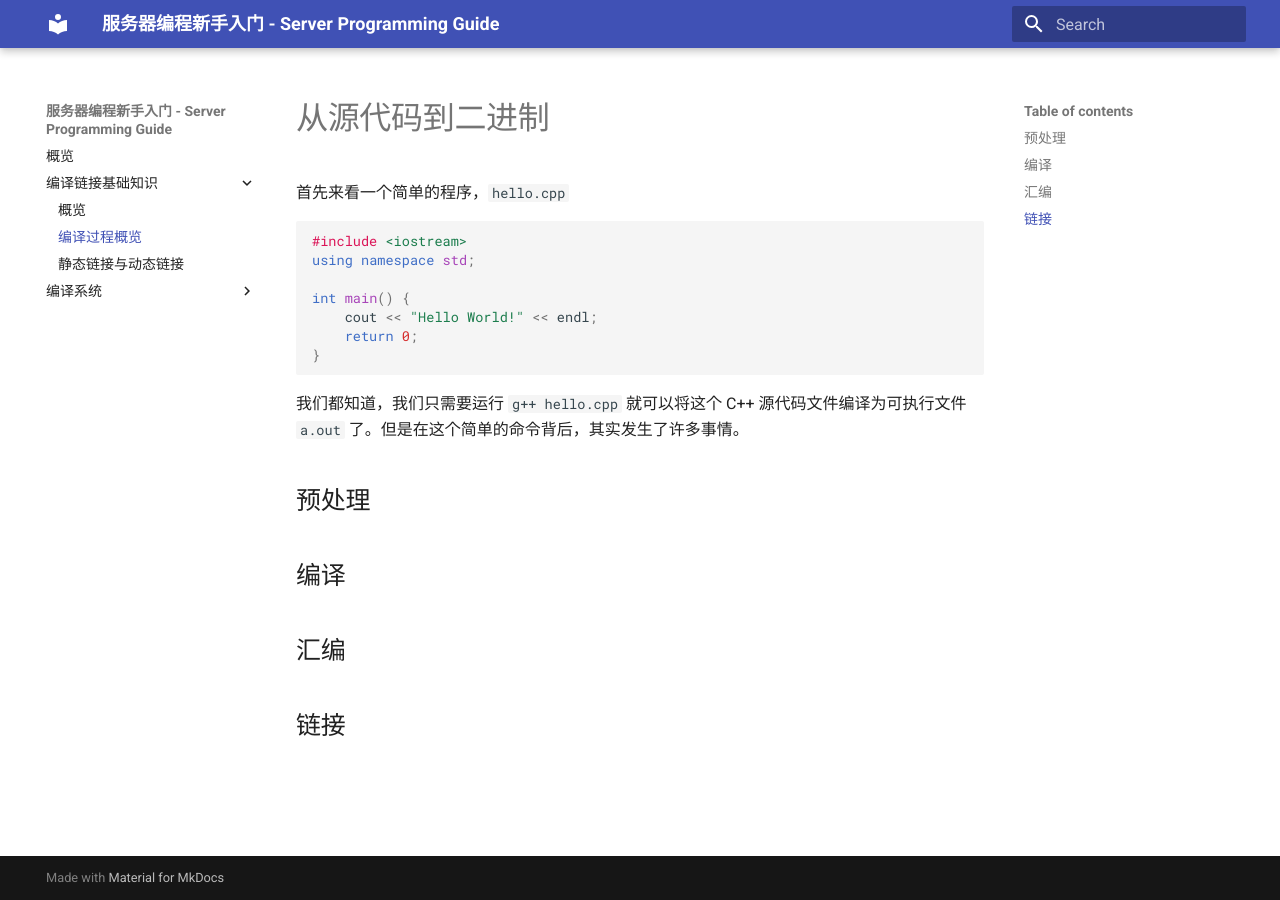
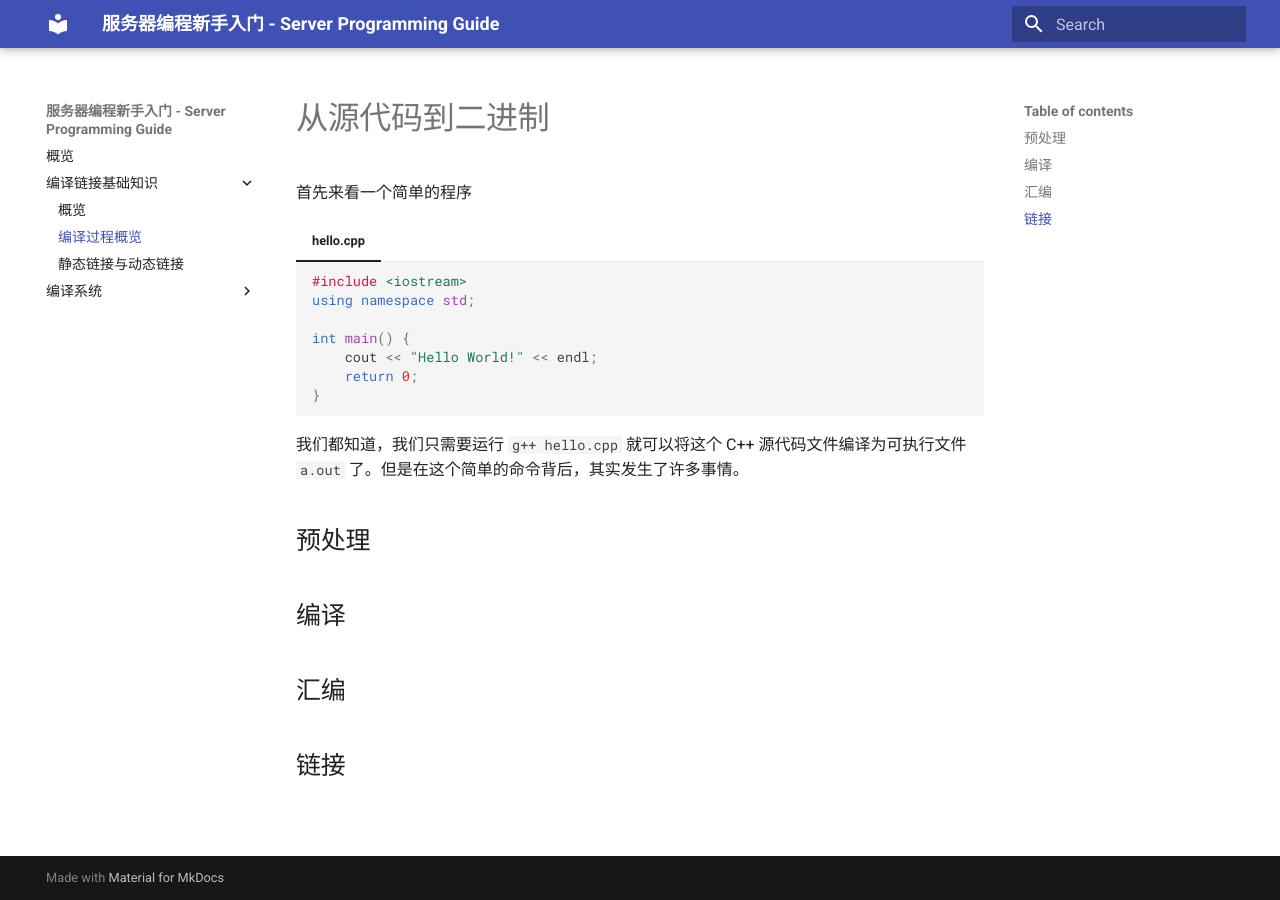
Before and after one commit to howardlau1999/server-programming-guide, an MkDocs documentation site: the page built from docs/basics/procedure.md, in a window 1280 px wide. Built offline with MkDocs 1.6.1 and Material for MkDocs 9.7.7, drawn with Linux system fonts in a browser that asks for light colours.

Commit message:
add tabbed

````diff
--- a/docs/basics/procedure.md
+++ b/docs/basics/procedure.md
@@ -1,16 +1,18 @@
 # 从源代码到二进制
 
-首先来看一个简单的程序，`hello.cpp`
+首先来看一个简单的程序
 
-```cpp
-#include <iostream>
-using namespace std;
+=== "hello.cpp"
 
-int main() {
-    cout << "Hello World!" << endl;
-    return 0;
-}
-```
+    ```cpp
+    #include <iostream>
+    using namespace std;
+
+    int main() {
+        cout << "Hello World!" << endl;
+        return 0;
+    }
+    ```
 
 我们都知道，我们只需要运行 `g++ hello.cpp` 就可以将这个 C++ 源代码文件编译为可执行文件 `a.out` 了。但是在这个简单的命令背后，其实发生了许多事情。
 
--- a/mkdocs.yml
+++ b/mkdocs.yml
@@ -5,6 +5,7 @@ theme:
 markdown_extensions:
   - pymdownx.highlight
   - pymdownx.superfences
+  - pymdownx.tabbed
 nav:
   - 概览: "index.md"
   - 编译链接基础知识:
````
